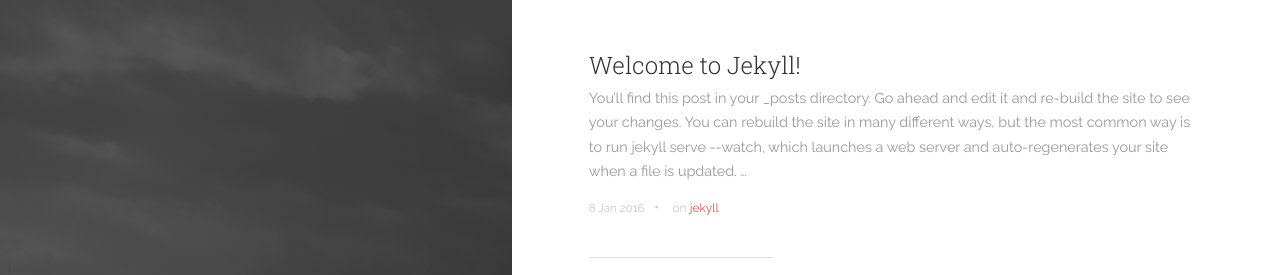
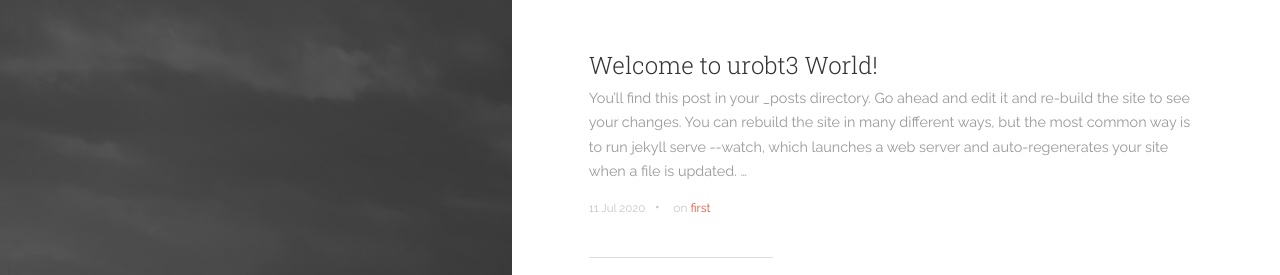
Before and after one commit to urobt3/urobt3.github.io, a Jekyll site: the page built from index.html, in a window 1280 px wide. Shown: the top 275 px of the page. Built offline with Jekyll 4.4.1, drawn with Linux system fonts in a browser that asks for light colours; the list of posts is cut into pages by our own code.

Commit message:
Blog_first_post

```diff
--- a/_posts/2016-01-08-welcome-to-jekyll.markdown
+++ b/_posts/2016-01-08-welcome-to-jekyll.markdown
@@ -1,8 +1,8 @@
 ---
-title:  "Welcome to Jekyll!"
-date:   2016-01-08 15:04:23
-categories: [jekyll]
-tags: [jekyll]
+title:  "Welcome to urobt3 World!"
+date:   2020-07-11 00:00:00
+categories: [hello]
+tags: [first]
 ---
 You’ll find this post in your `_posts` directory. Go ahead and edit it and re-build the site to see your changes. You can rebuild the site in many different ways, but the most common way is to run `jekyll serve --watch`, which launches a web server and auto-regenerates your site when a file is updated.
 
```
